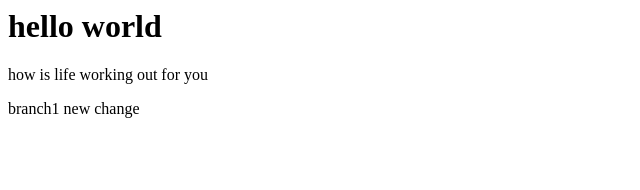
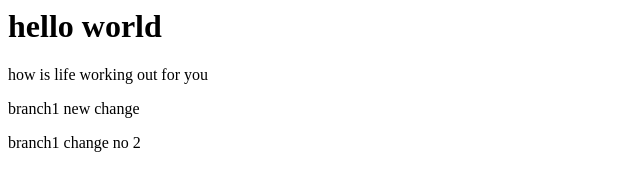
Before and after one commit to appu04-gx/gitworkshop, a plain HTML site: page index.html in a window 1280 px wide. Shown: the whole page, without its empty margins (0-640 px from the left). Drawn offline with Linux system fonts and the light colour scheme.

Commit message:
branch1change2

```diff
--- a/index.html
+++ b/index.html
@@ -2,3 +2,4 @@
 
     <p>how is life working out for you</p>
     <p>branch1 new change </p>
+    <p>branch1 change no 2</p>
```
